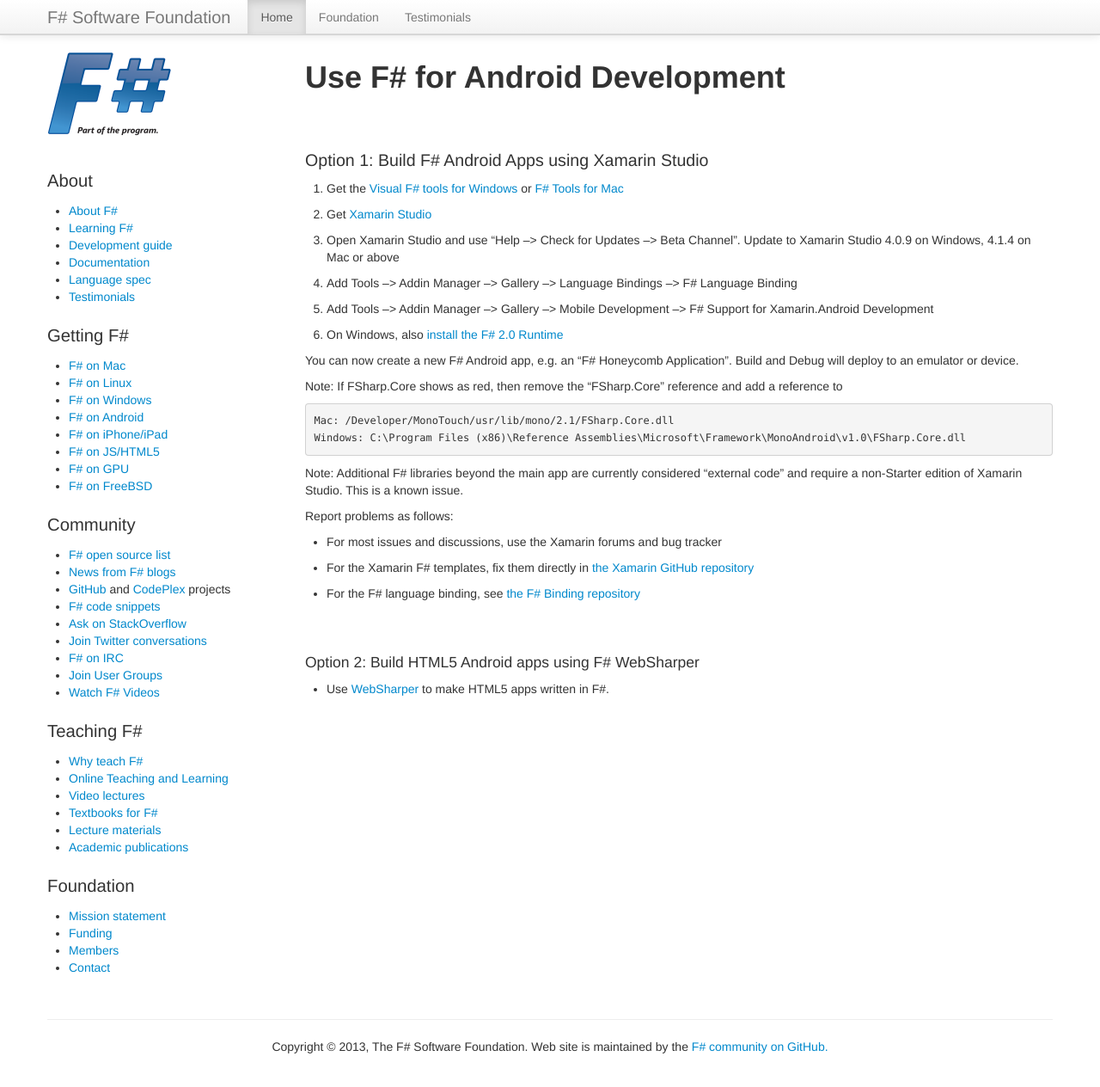
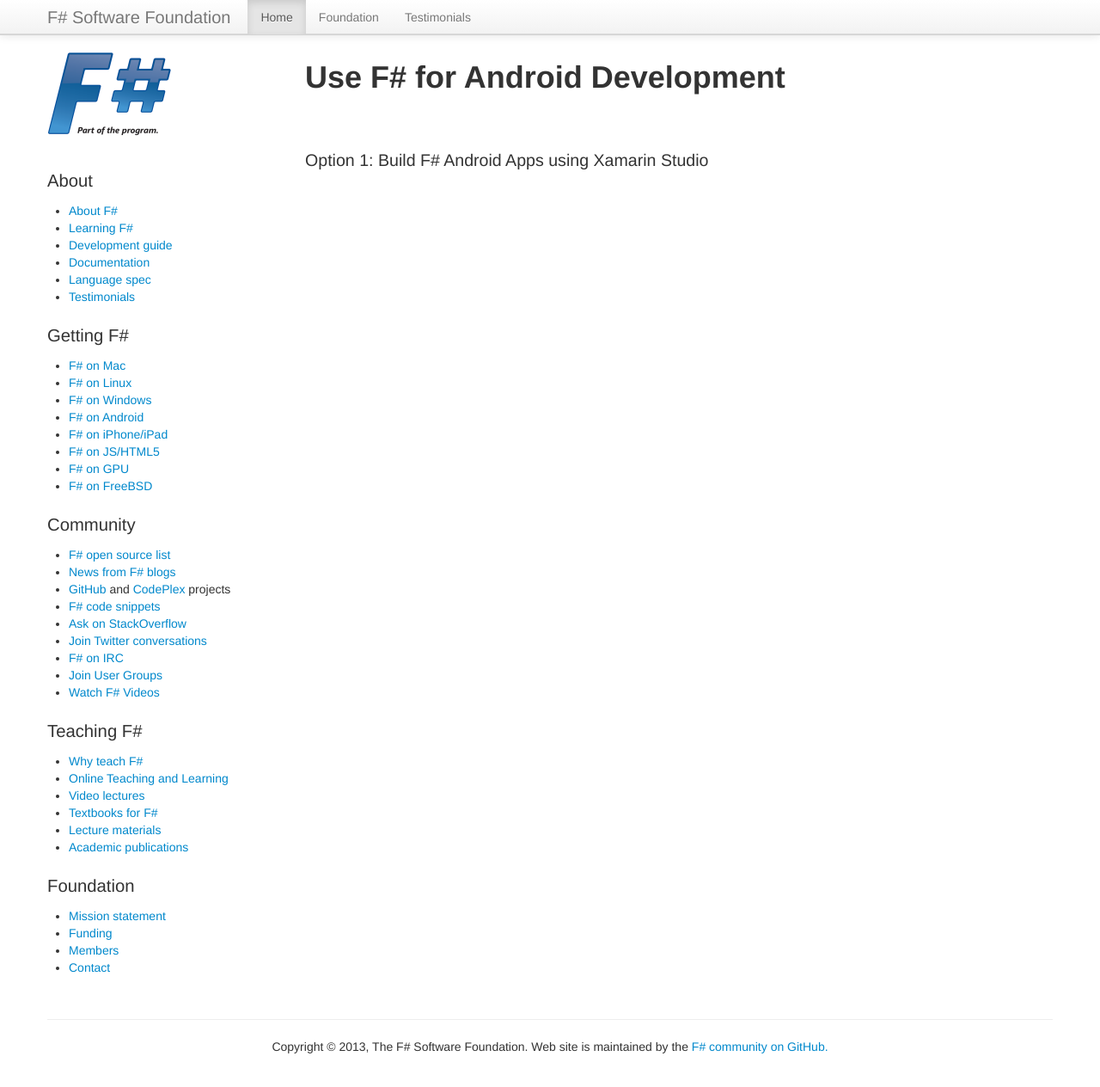
Before and after one commit to fsharp/fsharp.org, a Jekyll site: the page built from use/android/index.md, in a window 1280 px wide and 1277 px high. Shown: the top 1264 px of the window at 86% size. Built offline with Jekyll 4.4.1, drawn with Linux system fonts in a browser that asks for light colours; nearby versions of some CDN libraries; some web fonts are replaced; comment, search, counter and statistics services are not loaded.

Commit message:
Update index.md

```diff
--- a/use/android/index.md
+++ b/use/android/index.md
@@ -5,36 +5,3 @@
 ---
 
 ### Option 1: Build F# Android Apps using Xamarin Studio
-
-1. Get the [Visual F# tools for Windows](/use/windows) or [F# Tools for Mac](/use/mac)
-2. Get [Xamarin Studio](http://xamarin.com/download)
-3. Open Xamarin Studio and use "Help --> Check for Updates --> Beta Channel". Update to Xamarin Studio 4.0.9 on Windows, 4.1.4 on Mac or above
-4. Add Tools --> Addin Manager --> Gallery --> Language Bindings --> F# Language Binding
-5. Add Tools --> Addin Manager --> Gallery --> Mobile Development --> F# Support for Xamarin.Android Development
-6. On Windows, also [install the F# 2.0 Runtime](http://www.microsoft.com/en-us/download/details.aspx?id=13450)
-
-You can now create a new F# Android app, e.g. an "F# Honeycomb Application". Build and Debug will deploy to an emulator or device.
-
-Note: If FSharp.Core shows as red, then remove the "FSharp.Core" reference and add a reference to
-
-    Mac: /Developer/MonoTouch/usr/lib/mono/2.1/FSharp.Core.dll
-    Windows: C:\Program Files (x86)\Reference Assemblies\Microsoft\Framework\MonoAndroid\v1.0\FSharp.Core.dll
-
-Note: Additional F# libraries beyond the main app are currently considered "external code" and require a non-Starter edition of Xamarin Studio. This is a known issue.
-
-Report problems as follows:
-
-* For most issues and discussions, use the Xamarin forums and bug tracker
-* For the Xamarin F# templates, fix them directly in [the Xamarin GitHub repository](http://github.com/xamarin/md-xamarin-fsharp-addins)
-* For the F# language binding, see [the F# Binding repository](http://github.com/fsharp/fsharpbinding)
-
-<br />
-<br />
-
-
-#### Option 2: Build HTML5 Android apps using F# WebSharper
-
-* Use [WebSharper](http://www.websharper.com) to make HTML5 apps written in F#.
-
-<br />
-<br />
```
